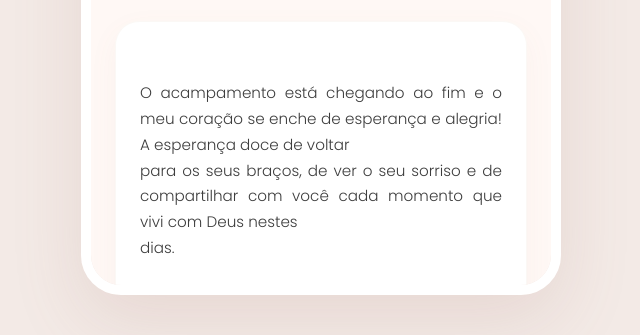
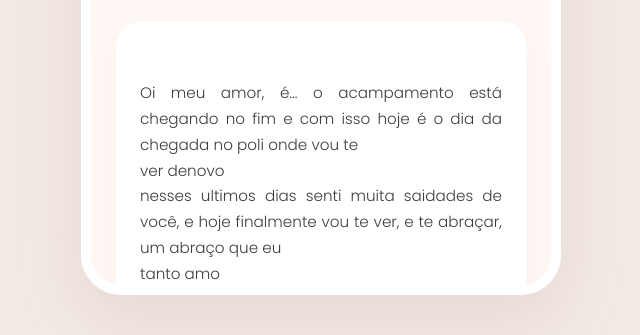
Before and after one commit to AndreLuis999/quatro-dias, a plain HTML site: page pages/dia4.html in a window 1280 px wide. Shown: the part 595-930 px from the top of the page, without its empty margins (319-959 px from the left). Drawn offline with nearby package versions, Linux system fonts and the light colour scheme.

Commit message:
Texto novo

```diff
--- a/pages/dia4.html
+++ b/pages/dia4.html
@@ -27,12 +27,16 @@
       <!-- Cartão com Carta e Devocional -->
       <div class="detail-card">
         <p class="detail-letter">
-          O acampamento está chegando ao fim e o meu coração se enche de esperança e alegria! A esperança doce de voltar
-          para os seus braços, de ver o seu sorriso e de compartilhar com você cada momento que vivi com Deus nestes
-          dias.
+          Oi meu amor, é... o acampamento está chegando no fim e com isso hoje é o dia da chegada no poli onde vou te
+          ver denovo
+          nesses ultimos dias senti muita saidades de você, e hoje finalmente vou te ver, e te abraçar, um abraço que eu
+          tanto amo
 
-          A saudade apertou, mas ela serviu para me mostrar ainda mais o quanto você é essencial na minha vida. Estou
-          voltando, meu amor. Mal posso esperar para segurar a sua mão novamente e continuar nossa caminhada juntos.
+          A saudade apertou, mas ela serviu para me mostrar ainda mais o quanto você é essencial na minha vida. Como eu
+          já te disse
+          Você foi um caminho de volta na minha vida e como o tema do meu Deco é "Sou lugar de Volta" Você foi o meu
+          lugar de volta pra igreja.
+          Então nesse ultimo dia, deixo pra você a música tema do meu deco.
         </p>
 
         <div class="divider"></div>
```
